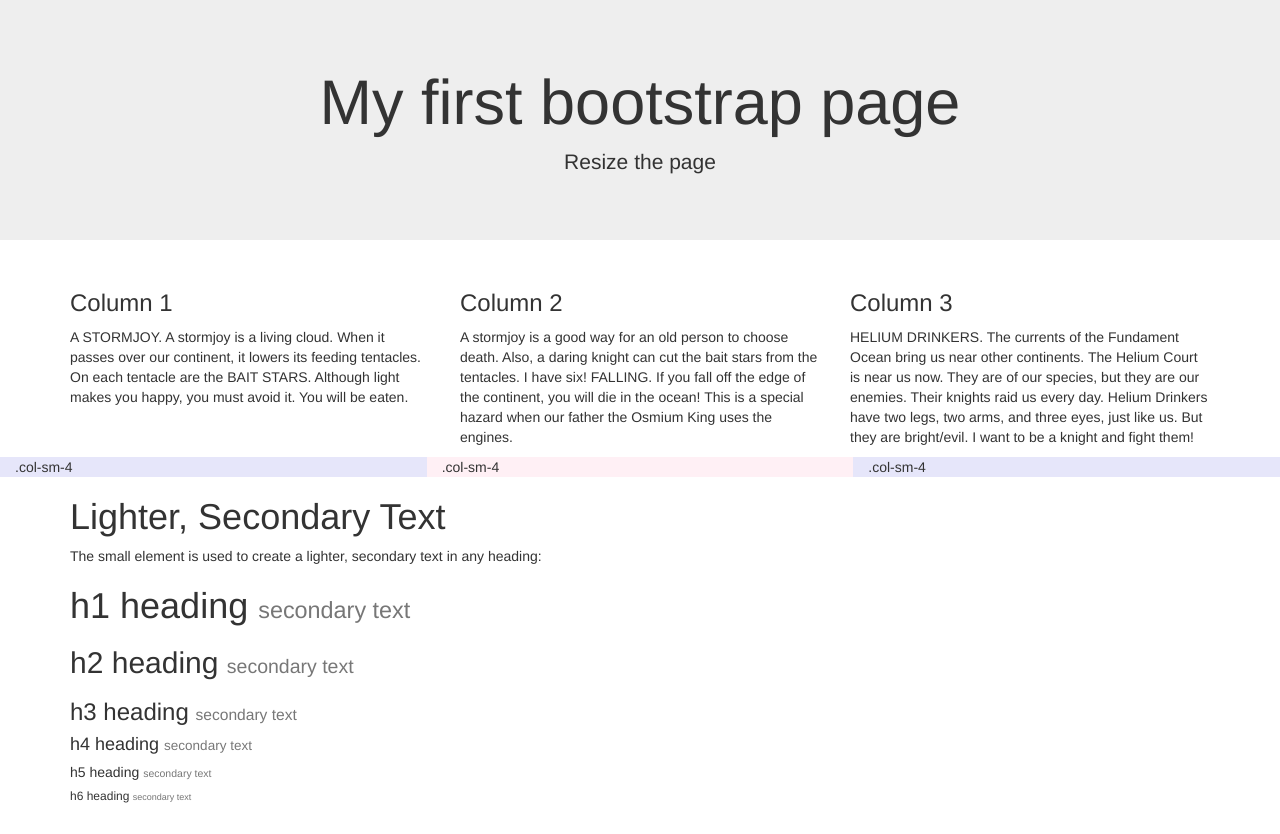
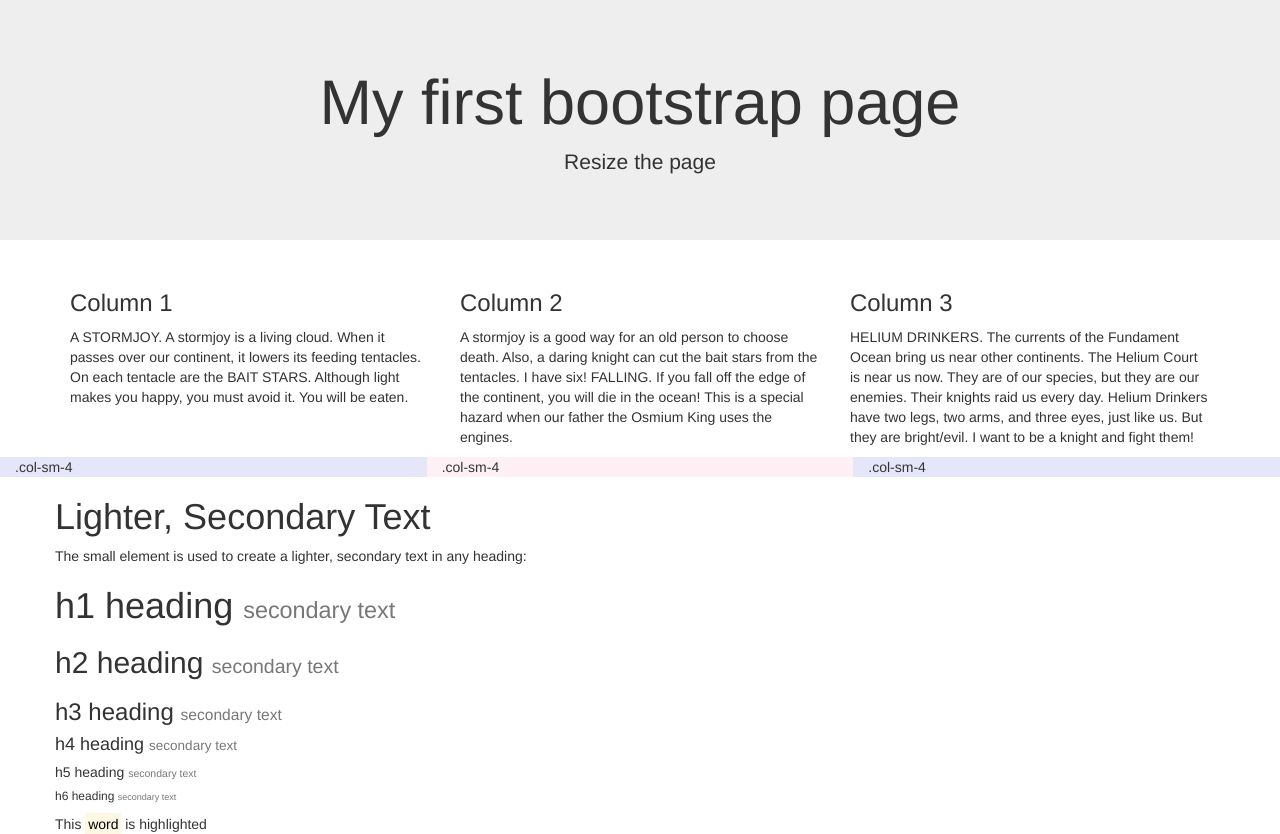
Before and after one commit to AdamPDare/Web-Development, a plain HTML site: page bootstrapTrials.html in a window 1280 px wide. Drawn offline with nearby package versions, Linux system fonts and the light colour scheme.

Commit message:
first commit

```diff
--- a/bootstrapTrials.html
+++ b/bootstrapTrials.html
@@ -63,6 +63,7 @@
         </div>
 
         <div class="container">
+            <div class="row">
                 <h1>Lighter, Secondary Text</h1>
                 <p>The small element is used to create a lighter, secondary text in any heading:</p>
                 <h1>h1 heading <small>secondary text</small></h1>
@@ -71,7 +72,14 @@
                 <h4>h4 heading <small>secondary text</small></h4>
                 <h5>h5 heading <small>secondary text</small></h5>
                 <h6>h6 heading <small>secondary text</small></h6>
+                <h7>This <mark>word</mark> is highlighted</h7>
+
+
+
             </div>
+        </div>
+
+
 
 
 
```
Lines whose indentation alone changed are shown as unchanged.
